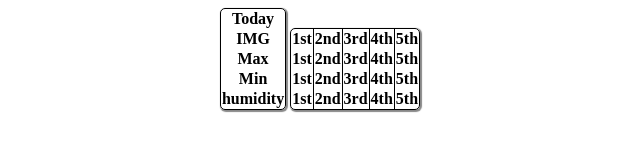
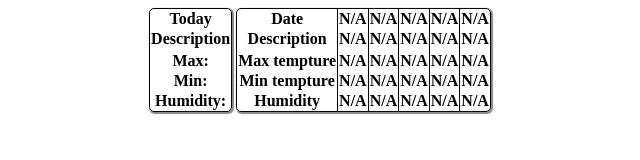
Before and after one commit to simon678910/SD_Weather, a website: page index.html in a window 1280 px wide. Shown: the whole page, without its empty margins (320-960 px from the left). Drawn offline with nearby package versions, Linux system fonts and the light colour scheme.

Commit message:
Added init value for loading error

```diff
--- a/index.html
+++ b/index.html
@@ -6,54 +6,89 @@
 		<!-- Download jquery -->
 		<script src="https://ajax.googleapis.com/ajax/libs/jquery/3.3.1/jquery.min.js"></script>
 	</head>
+
 	<body>
-		<table id="Current">
+		<!-- Table for current Weather-->
+		<!-- Format:
+	  			Date
+				Description
+				Image that much description
+				Max Temperture
+				Min Temperture
+				Humidity
+		-->
+		<table id="current">
 			<tr>
 				<th id="today">Today</th>
 			</tr>
 			<tr>
-				<th>IMG</th>
+				<th>Description</th>
 			</tr>
 			<tr>
-				<th>Max</th>
+				<th><img /></th>
 			</tr>
 			<tr>
-				<th>Min</th>
+				<th>Max: </th>
 			</tr>
 			<tr>
-				<th>humidity</th>
+				<th>Min: </th>
+			</tr>
+			<tr>
+				<th>Humidity: </th>
 			</tr>
 		</table>
 
+		<!-- Table for the forecast -->
 		<table id="future">
 			<tr>
-				<th>1st</th>
-				<th>2nd</th>
-				<th>3rd</th>
-				<th>4th</th>
-				<th>5th</th>
+				<th>Date</th>
+				<th>N/A</th>
+				<th>N/A</th>
+				<th>N/A</th>
+				<th>N/A</th>
+				<th>N/A</th>
 			</tr>
 			<tr>
-				<th>1st</th>
-				<th>2nd</th>
-				<th>3rd</th>
-				<th>4th</th>
-				<th>5th</th>
+				<th>Description</th>
+				<th>N/A</th>
+				<th>N/A</th>
+				<th>N/A</th>
+				<th>N/A</th>
+				<th>N/A</th>
 			</tr>
 			<tr>
-				<th>1st</th>
-				<th>2nd</th>
-				<th>3rd</th>
-				<th>4th</th>
-				<th>5th</th>
+				<th><img /></th>
+				<th><img /></th>
+				<th><img /></th>
+				<th><img /></th>
+				<th><img /></th>
+				<th><img /></th>
 			</tr>
 			<tr>
-				<th>1st</th>
-				<th>2nd</th>
-				<th>3rd</th>
-				<th>4th</th>
-				<th>5th</th>
+				<th>Max tempture</th>
+				<th>N/A</th>
+				<th>N/A</th>
+				<th>N/A</th>
+				<th>N/A</th>
+				<th>N/A</th>
 			</tr>
+			<tr>
+				<th>Min tempture</th>
+				<th>N/A</th>
+				<th>N/A</th>
+				<th>N/A</th>
+				<th>N/A</th>
+				<th>N/A</th>
+			</tr>
+			<tr>
+				<th>Humidity</th>
+				<th>N/A</th>
+				<th>N/A</th>
+				<th>N/A</th>
+				<th>N/A</th>
+				<th>N/A</th>
+			</tr>
+
 		<!-- include javascript file that-->
 		<script src="script.js"></script>
 		</table>
```
